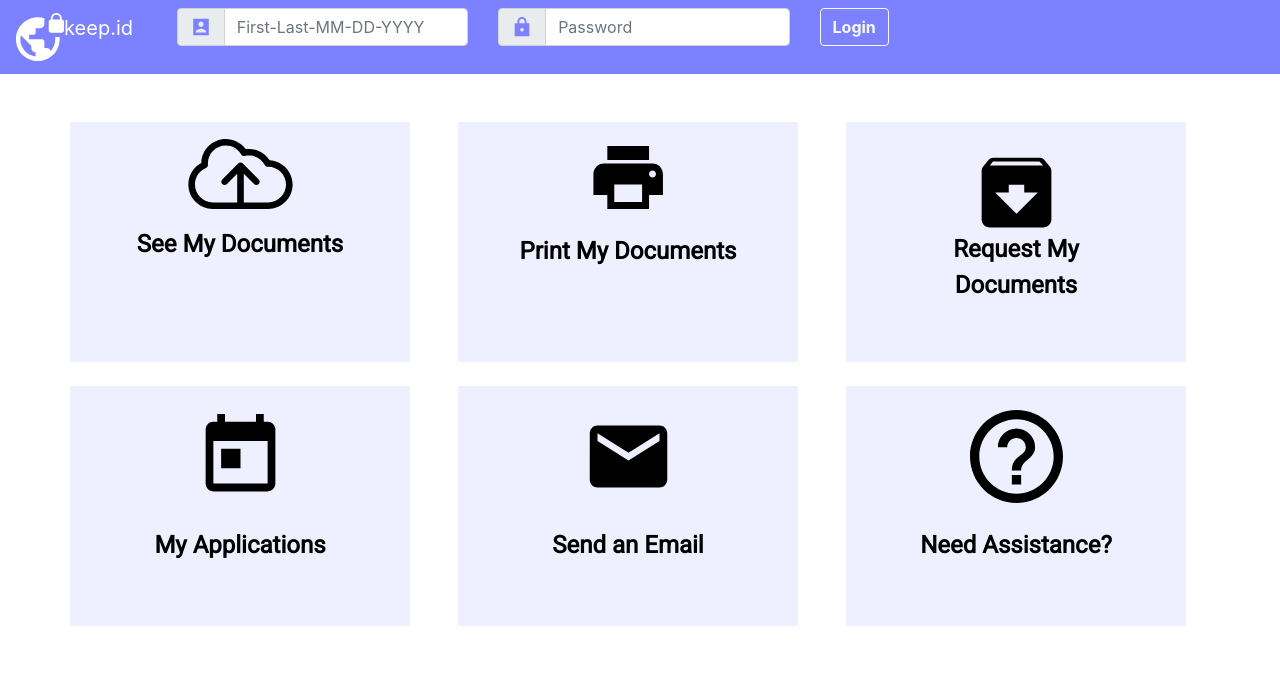
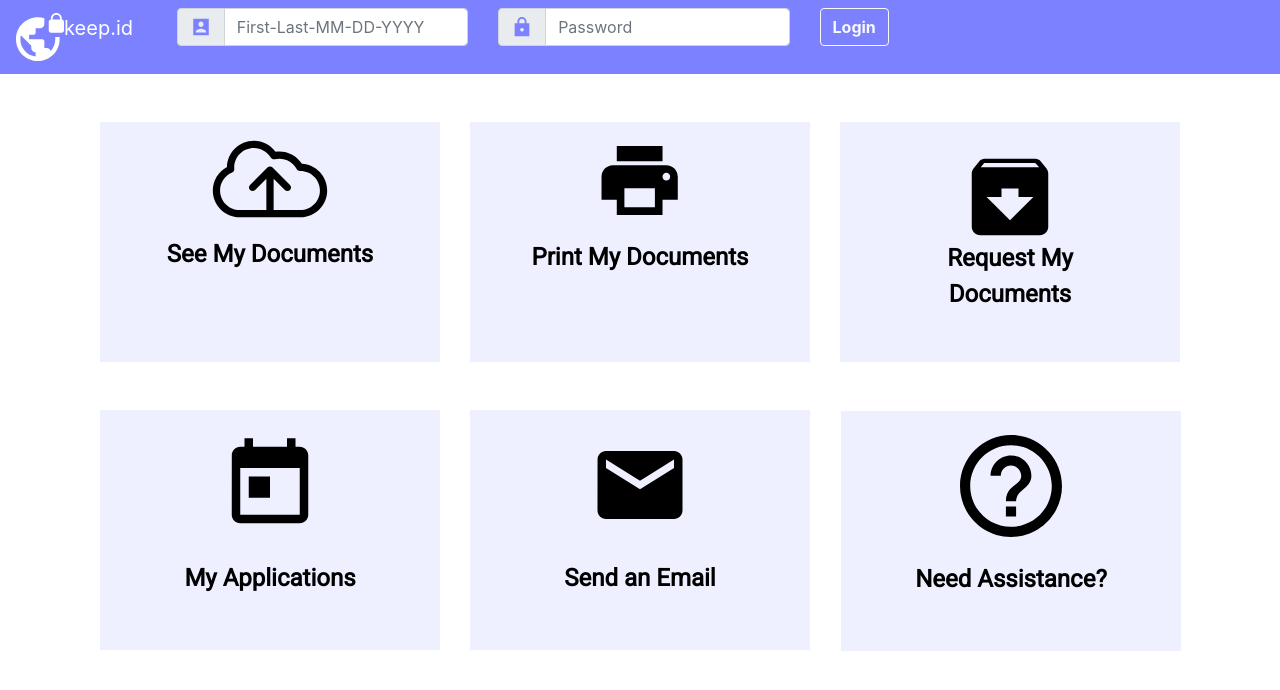
Before and after one commit to crchong1/senior_design_2019, a React (Create React App) app in the folder client/: page /home in a window 1280 px wide. Shown: the top 690 px of the page. Built offline with nearby package versions, Linux system fonts and the light colour scheme.

Commit message:
TODO: Fix up table scroll in seeDocs, fix centering on landing resize

```diff
--- a/client/src/components/Landing.tsx
+++ b/client/src/components/Landing.tsx
@@ -38,10 +38,10 @@ class Landing extends Component<{}, State, {}> {
     }
     return (
       <div id="Buttons" className="container">
-        <div className="row">
-          <div id="Upload container">
+        <div className="row m-auto">
+          <div className="col d-flex" id="Upload container">
             <a href="/seemydocs">
-              <div className="rectangle col-lg mr-5 mt-5">
+              <div className="rectangle mt-5">
                 <img className="uploadImg" src={UploadLogo} alt="See" />
                 <p className="textLanding">
                   See My Documents
@@ -50,18 +50,18 @@ class Landing extends Component<{}, State, {}> {
 
             </a>
           </div>
-          <div id="Print container">
+          <div className="col d-flex" id="Print container">
             <a href="/print">
-              <div className="rectangle col-lg mr-5 mt-5">
+              <div className="rectangle mt-5">
                 <img className="normalImage" src={PrintLogo} alt="Print" />
                 <p className="textLanding mt-5">Print My Documents</p>
               </div>
 
             </a>
           </div>
-          <div id="Request container">
+          <div className="col d-flex" id="Request container">
             <a href="/request">
-              <div className="rectangle col-lg mt-5">
+              <div className="rectangle mt-5">
                 <img className="normalImage" src={RequestLogo} alt="Request" />
                 <p className="textLanding mt-3">
                   Request My
@@ -69,35 +69,33 @@ class Landing extends Component<{}, State, {}> {
                   Documents
                 </p>
               </div>
-
             </a>
           </div>
-        </div>
-        <div className="row">
-          <div id="Applications container">
+          <div className="col d-flex" id="Applications container">
             <a href="/applications">
-              <div className="rectangle col-lg mr-5 mt-4">
+              <div className="rectangle mt-5">
                 <img className="normalImage" src={AppLogo} alt="Applications" />
                 <p className="textLanding mt-5">My Applications</p>
               </div>
             </a>
           </div>
-          <div id="Email container">
+          <div className="col d-flex" id="Email container">
             <a href="/email">
-              <div className="rectangle col-lg mr-5 mt-4">
+              <div className="rectangle mt-5">
                 <img className="normalImage" src={EmailLogo} alt="Email" />
                 <p className="textLanding mt-5">Send an Email</p>
               </div>
             </a>
           </div>
-          <div id="Assistance container">
-            <a data-toggle="modal" href="/" onClick={this.showModal}>
-              <div className="rectangle col-lg mt-4">
+          <div className="col d-flex">
+          <button type="button" className="btn btn-assist mt-5" onClick={this.showModal}>
+              <div className="rectangle">
                 <img className="normalImage" src={AssistLogo} alt="Assistance" />
                 <p className="textLanding mt-5">Need Assistance?</p>
               </div>
-            </a>
+          </button>
           </div>
+        </div>
           <Modal show={this.state.show} onHide={this.hideModal}>
             <section className="modal-header background">
               <h5 className="modal-title" id="assistTitle">FAQ</h5>
@@ -120,7 +118,6 @@ Lorem ipsum dolor sit amet, consectetur adipiscing elit,
             </section>
           </Modal>
         </div>
-      </div>
     );
   }
 }
--- a/client/src/static/styles/App.scss
+++ b/client/src/static/styles/App.scss
@@ -165,3 +165,11 @@ thead {
 	text-decoration: none;
 	color: black;
 }
+
+.btn-assist {
+	width: 21.25rem;
+	height: 15rem;
+	border-radius: 0;
+	padding: 0;
+	margin: 0;
+}
```
